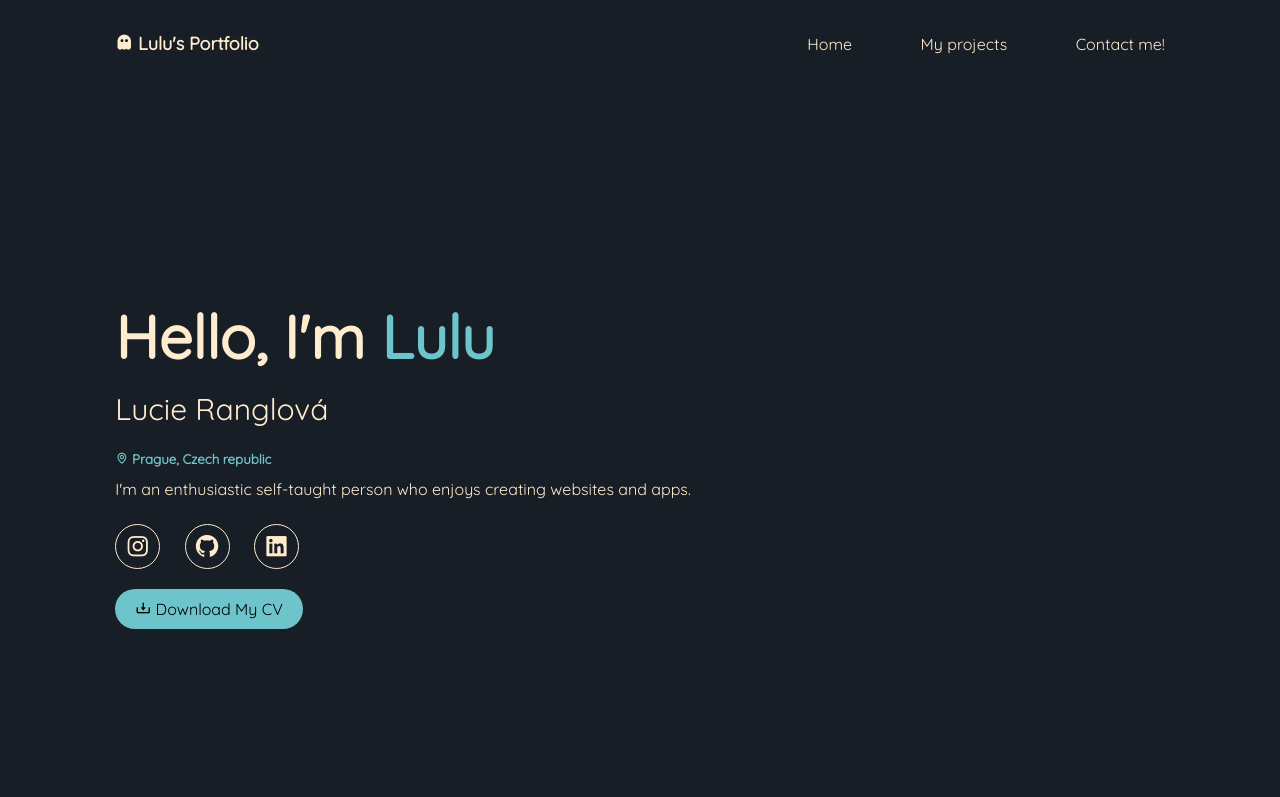
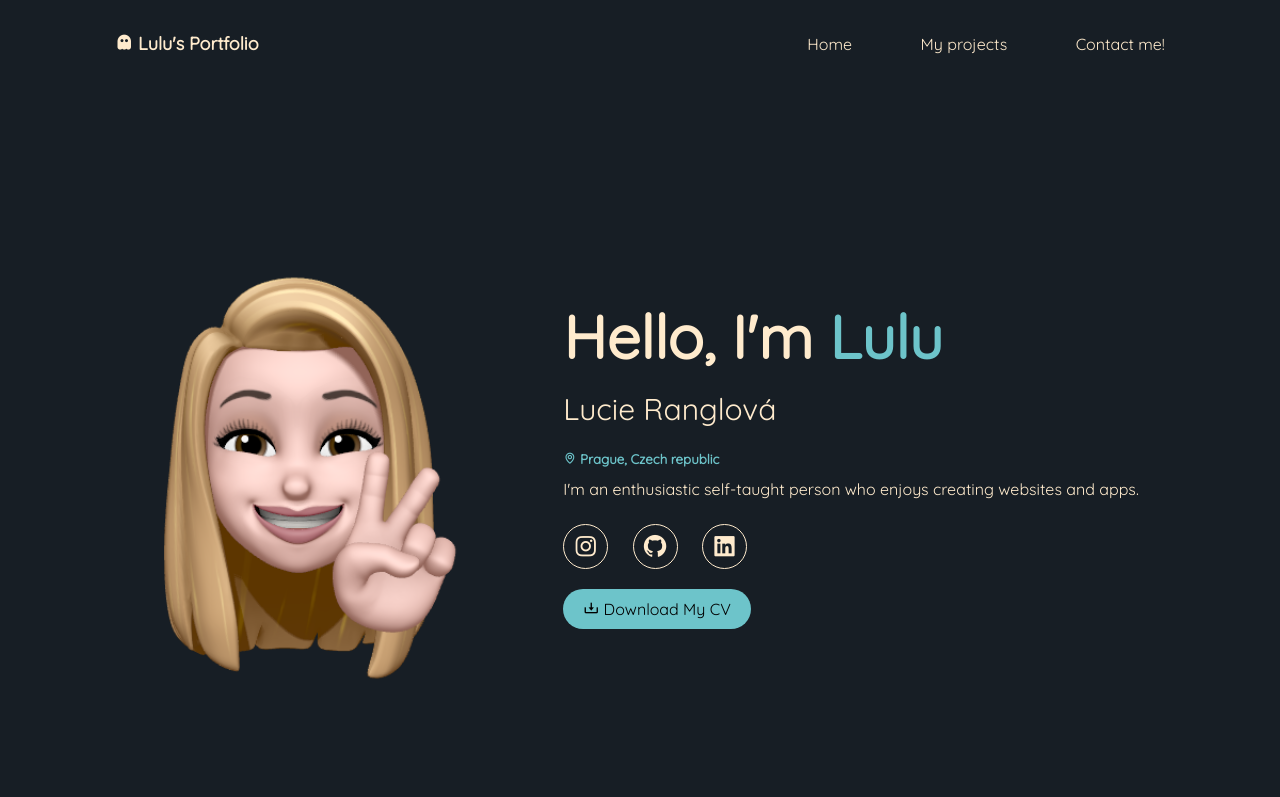
Before and after one commit to lucieranglova/portfolio, a plain HTML site: page portfolio.html in a window 1280 px wide. Shown: the top 797 px of the page. Drawn offline with nearby package versions, Linux system fonts and the light colour scheme; files whose address does not match are found by name.

Commit message:
Update portfolio.html

```diff
--- a/portfolio.html
+++ b/portfolio.html
@@ -37,7 +37,7 @@
         <!-- HOME MEMOJI -->
 
         <div class="home-memoji">
-            <img src="images/Memoji1.png" alt="">
+            <img src="Memoji1.png" alt="">
         </div>
 
         <!-- HOME CONTENT -->
```
